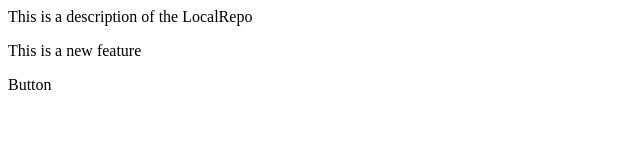
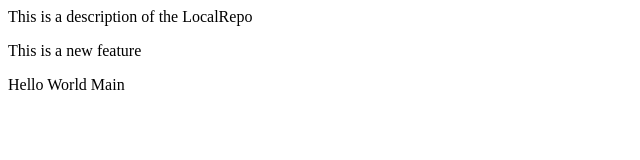
Before and after one commit to SushruthMurugan/LocalWorkingRepo, a plain HTML site: page index.html in a window 1280 px wide. Shown: the full height of the page, 0-640 px from the left. Drawn offline with Linux system fonts and the light colour scheme.

Commit message:
Committed

```diff
--- a/index.html
+++ b/index.html
@@ -1,3 +1,3 @@
 <p>This is a description of the LocalRepo</p>
 <p>This is a new feature</p>
-<p>Button</p>
+<p>Hello World Main</p>
```
